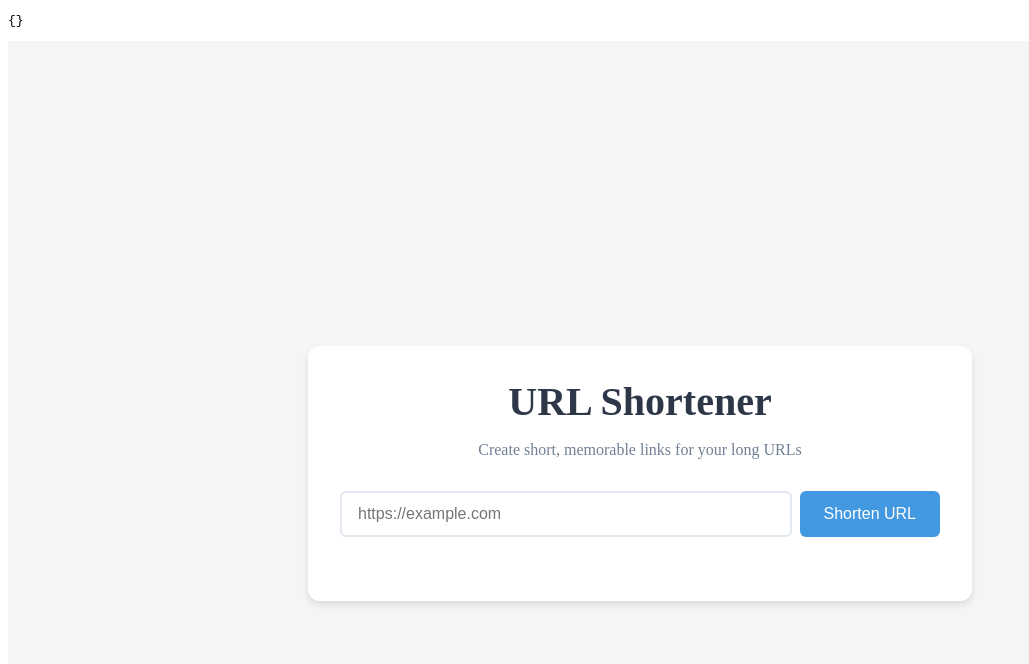
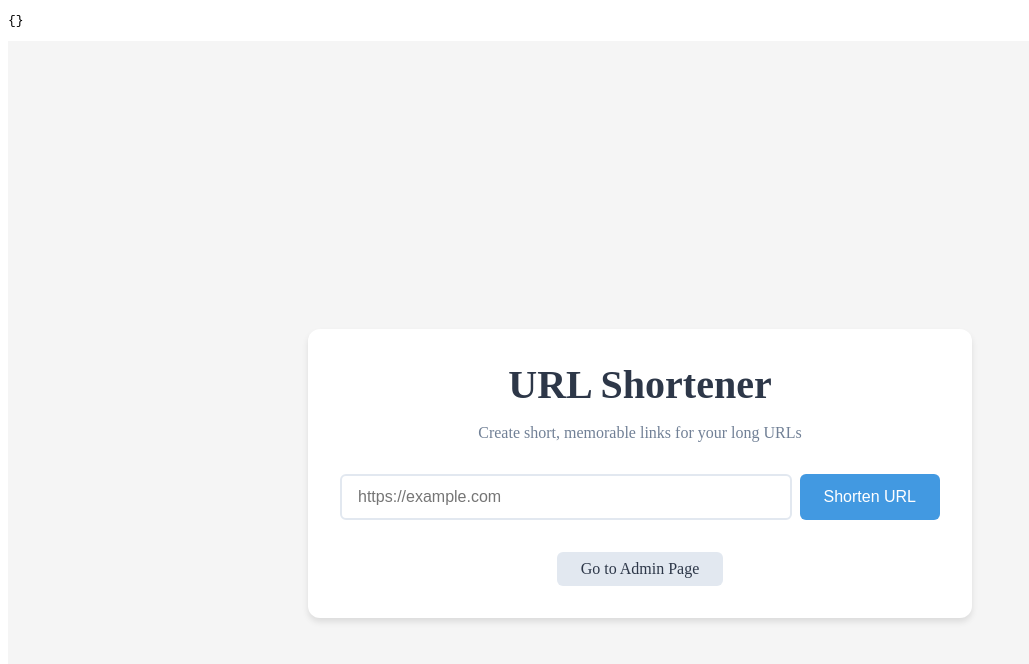
Before and after one commit to nuetralvector32/shrink-my-link, a SvelteKit app: page / in a window 1280 px wide. Shown: the top 664 px of the page, without its empty margins (0-1029 px from the left). Built offline with nearby package versions, Linux system fonts and the light colour scheme.

Commit message:
added button for the admin page

```diff
--- a/src/routes/+page.svelte
+++ b/src/routes/+page.svelte
@@ -45,6 +45,11 @@
         {/if}
       </div>
     </form>
+
+    <!-- Admin Page Button -->
+    <div class="admin-link-container">
+      <a href="/admin" class="admin-link-btn">Go to Admin Page</a>
+    </div>
 
     {#if data && data.error}
       <div class="error">
@@ -211,4 +216,25 @@
   .stats-link:hover {
     text-decoration: underline;
   }
+
+  .admin-link-container {
+    display: flex;
+    justify-content: center;
+    margin-top: 1.5rem;
+  }
+  .admin-link-btn {
+    background: #e2e8f0;
+    color: #2d3748;
+    padding: 0.5rem 1.5rem;
+    border-radius: 6px;
+    text-decoration: none;
+    font-weight: 500;
+    transition: background 0.2s;
+    border: none;
+    font-size: 1rem;
+    cursor: pointer;
+  }
+  .admin-link-btn:hover {
+    background: #cbd5e1;
+  }
 </style>
```
